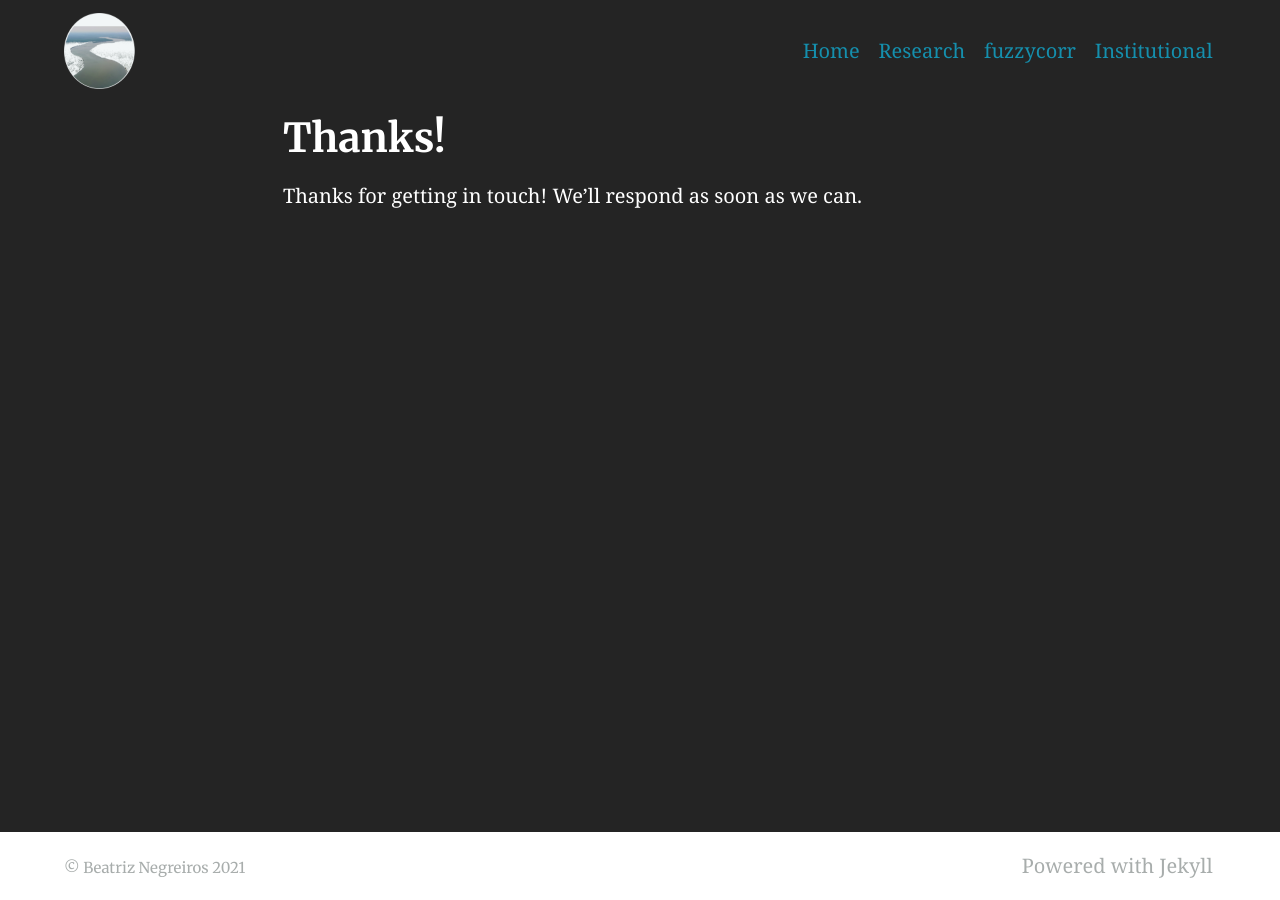
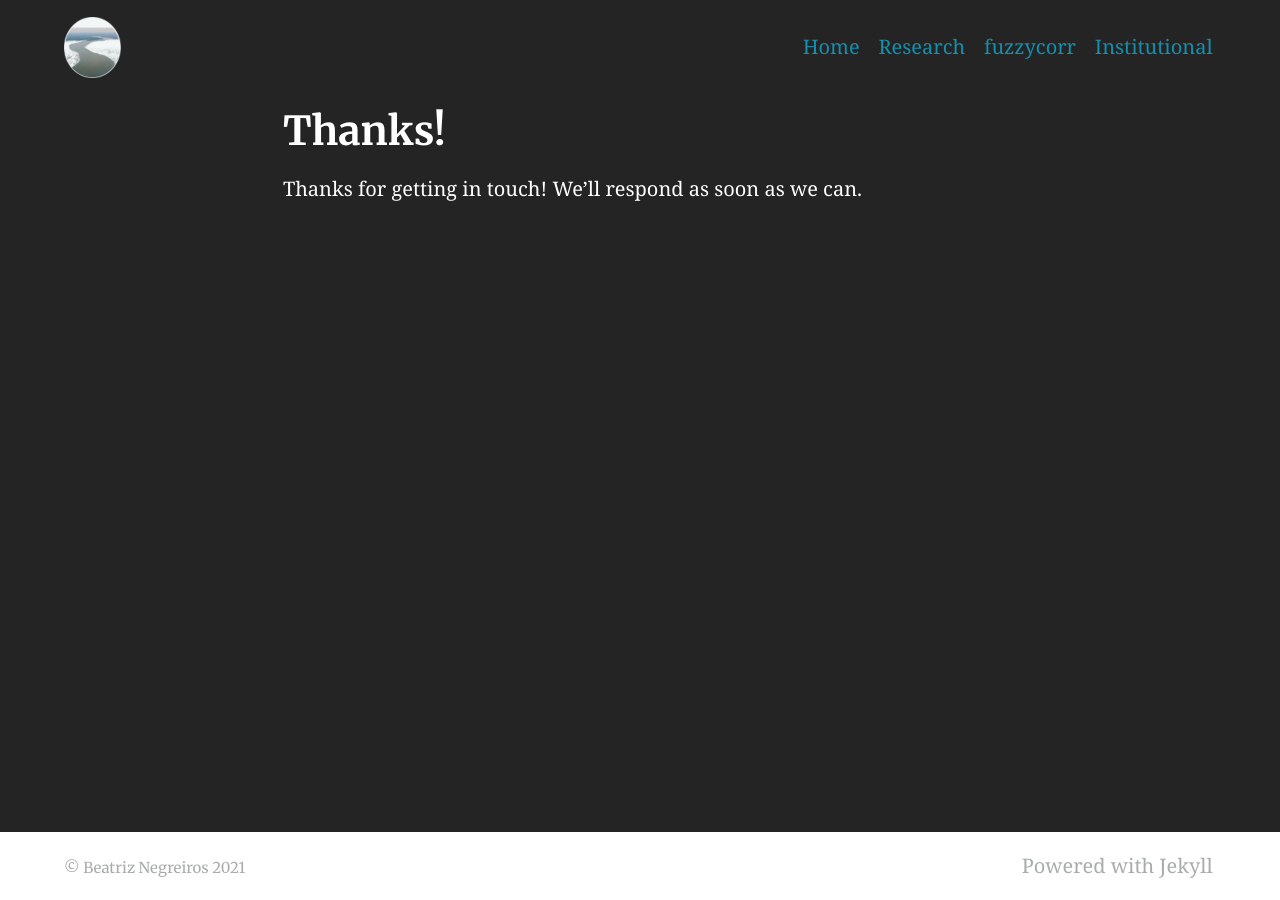
Before and after one commit to beatriznegreiros/beatriznegreiros_old2, a Jekyll site: the page built from thanks.md, in a window 1280 px wide. Built offline with Jekyll 4.4.1, drawn with Linux system fonts in a browser that asks for light colours.

Commit message:
adj logo

```diff
--- a/_config.yml
+++ b/_config.yml
@@ -93,7 +93,7 @@
 encoding: utf-8 # Make sure the encoding is right
 lang: en-GB # Set the site language
 title: "Beatriz Negreiros" # Site name or title, also used in jekyll-seo-tag
-logo: "/assets/logos/logo_bn.png" # Site logo, also used in jekyll-seo-tag
+logo: "/assets/logos/logo_bn_.png" # Site logo, also used in jekyll-seo-tag
 description: "Model validation | River restoration | Geospatial analyses | Machine Learning " # Site description and default description, also used in jekyll-seo-tag
 url: "https://beatriznegreiros.com" # Site url, also used in jekyll-seo-tag
 repo: "https://github.com/beatriznegreiros/beatriznegreiros.github.io"
```
Also changed, not shown: assets/logos/logo_bn.png, assets/logos/logo_bn_.png (added).
